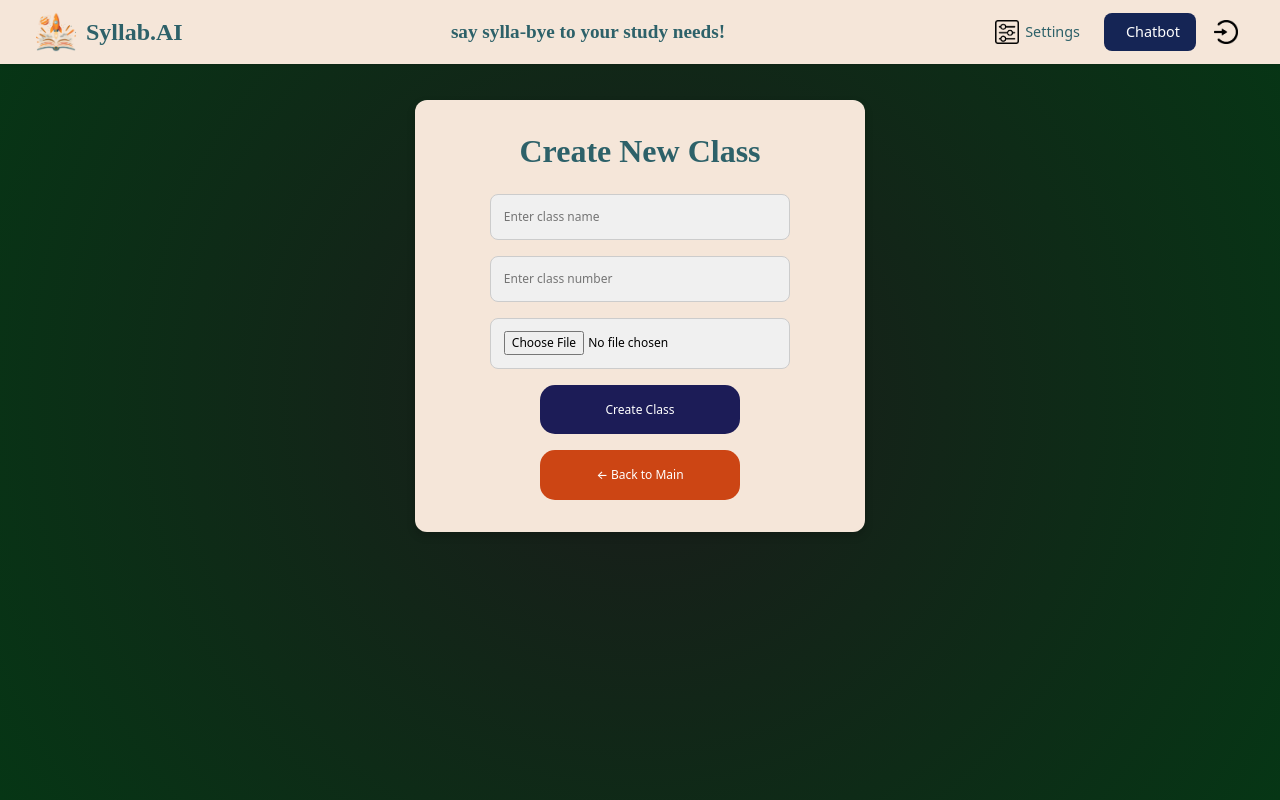
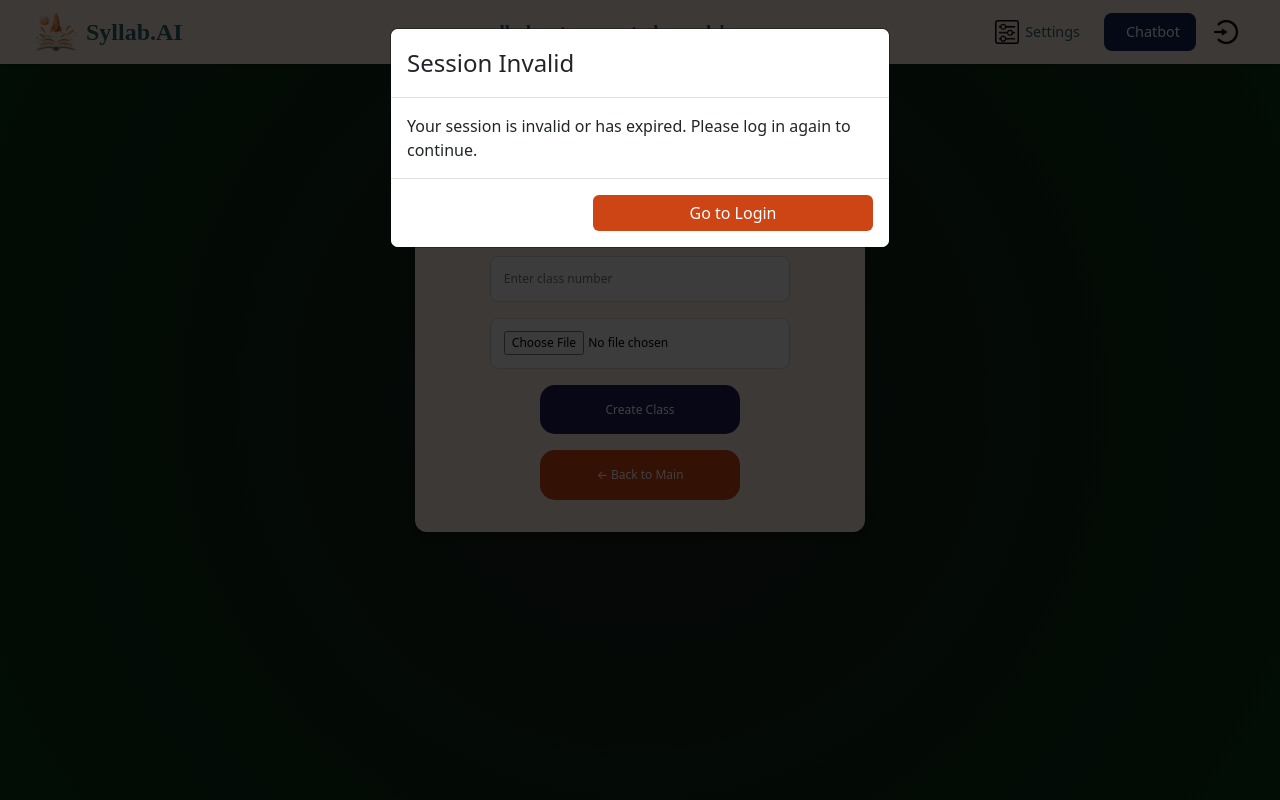
Before and after one commit to akki-g/large_proj, a React (Vite) app in the folder frontend/: page /upload in a window 1280 px wide. Built offline with nearby package versions, Linux system fonts and the light colour scheme; a web font is replaced by a local one.

Commit message:
token validation and redirect

```diff
--- a/frontend/src/App.tsx
+++ b/frontend/src/App.tsx
@@ -3,16 +3,16 @@ import { BrowserRouter as Router, Routes, Route, Navigate } from 'react-router-d
 import LoginPage from './pages/LoginPage';
 import RegisterPage from './pages/RegisterPage';
 import VerifyEmailPage from './pages/VerifyEmailPage';
-import MainPage from './pages/MainPage'; // Assuming you have this page
+import MainPage from './pages/MainPage';
 import ForgotPasswordPage from './pages/ForgotPasswordPage';
 import ResetPasswordPage from './pages/ResetPasswordPage';
 import 'bootstrap/dist/css/bootstrap.min.css';
-import ChatPage from './pages/ChatPage';  // Import the ChatPage component
+import ChatPage from './pages/ChatPage';
 import SyUploadPage from './pages/SyUploadPage';
 import CoursePage from './pages/CoursePage';
 import QuizPage from './pages/QuizPage';
 import UserSettings from './pages/UserSettings';
-
+import ProtectedRoute from '../src/ProtectedRoute';
 
 const App: React.FC = () => {
   return (
@@ -20,22 +20,21 @@ const App: React.FC = () => {
       <Routes>
         {/* Redirect root path to /login */}
         <Route path="/" element={<Navigate to="/login" replace />} />
-        {/* Login Route */}
+
+        {/* Public routes - no token required */}
         <Route path="/login" element={<LoginPage />} />
-        {/* Register Route */}
         <Route path="/register" element={<RegisterPage />} />
-        {/* Verify Email Route */}
         <Route path="/verify-email" element={<VerifyEmailPage />} />
         <Route path="/forgot-password" element={<ForgotPasswordPage />} />
         <Route path="/reset-password" element={<ResetPasswordPage />} />
-        {/* Main Page Route */}
-        <Route path="/main" element={<MainPage />} /> {}
-        <Route path="/chat" element={<ChatPage />} /> {}
-        <Route path="/upload" element={<SyUploadPage />} />
-        <Route path="/course/:classID" element={<CoursePage />} />
-        <Route path="/course/:classID/:chapterID" element={<QuizPage />} />
-        <Route path="/settings" element={<UserSettings />} />
 
+        {/* Protected routes - token required */}
+        <Route path="/main" element={<ProtectedRoute><MainPage /></ProtectedRoute>} />
+        <Route path="/chat" element={<ProtectedRoute><ChatPage /></ProtectedRoute>} />
+        <Route path="/upload" element={<ProtectedRoute><SyUploadPage /></ProtectedRoute>} />
+        <Route path="/course/:classID" element={<ProtectedRoute><CoursePage /></ProtectedRoute>} />
+        <Route path="/course/:classID/:chapterID" element={<ProtectedRoute><QuizPage /></ProtectedRoute>} />
+        <Route path="/settings" element={<ProtectedRoute><UserSettings /></ProtectedRoute>} />
       </Routes>
     </Router>
   );
--- /dev/null
+++ b/frontend/src/ProtectedRoute.tsx
@@ -0,0 +1,52 @@
+import React, { useState, useEffect } from 'react';
+import { Navigate } from 'react-router-dom';
+import { Modal, Button } from 'react-bootstrap';
+
+interface ProtectedRouteProps {
+  children: React.ReactNode;
+}
+
+const ProtectedRoute: React.FC<ProtectedRouteProps> = ({ children }) => {
+  const [showModal, setShowModal] = useState<boolean>(false);
+  const [redirectToLogin, setRedirectToLogin] = useState<boolean>(false);
+
+  useEffect(() => {
+    // Check if token exists
+    const token = localStorage.getItem('token');
+    if (!token) {
+      setShowModal(true);
+    }
+  }, []);
+
+  const handleLogin = () => {
+    localStorage.removeItem('token'); // Clear any potential invalid token
+    setShowModal(false);
+    setRedirectToLogin(true);
+  };
+
+  if (redirectToLogin) {
+    return <Navigate to="/login" />;
+  }
+
+  return (
+    <>
+      {children}
+
+      <Modal show={showModal} backdrop="static" keyboard={false}>
+        <Modal.Header>
+          <Modal.Title>Session Invalid</Modal.Title>
+        </Modal.Header>
+        <Modal.Body>
+          Your session is invalid or has expired. Please log in again to continue.
+        </Modal.Body>
+        <Modal.Footer>
+          <Button variant="primary" onClick={handleLogin}>
+            Go to Login
+          </Button>
+        </Modal.Footer>
+      </Modal>
+    </>
+  );
+};
+
+export default ProtectedRoute;
--- a/frontend/src/pages/NavBar.tsx
+++ b/frontend/src/pages/NavBar.tsx
@@ -2,6 +2,7 @@ import React, { useState, useEffect } from 'react';
 import { useNavigate, useLocation } from 'react-router-dom';
 import { Container, Modal, Button } from 'react-bootstrap';
 import './NavBar.css'; // Import the custom CSS file
+import SessionValidator from './SessionValidator'; // Import the SessionValidator
 
 const logo = "/logo.webp";
 const logoutIcon = "/logoutButton.png";
@@ -41,6 +42,9 @@ const NavBar: React.FC = () => {
 
   return (
     <div className="navbar-root">
+      {/* Include SessionValidator to check token validity */}
+      <SessionValidator />
+
       <nav className="navbar-custom" aria-label="Main navigation">
         <Container fluid className="navbar-container">
           {/* Left Side: Logo and App Name with home link */}
--- /dev/null
+++ b/frontend/src/pages/SessionValidator.tsx
@@ -0,0 +1,50 @@
+import React, { useState, useEffect } from 'react';
+import { Modal, Button } from 'react-bootstrap';
+import { useNavigate } from 'react-router-dom';
+
+const SessionValidator: React.FC = () => {
+  const [showModal, setShowModal] = useState<boolean>(false);
+  const navigate = useNavigate();
+
+  useEffect(() => {
+    // Check if token exists
+    const checkToken = () => {
+      const token = localStorage.getItem('token');
+      if (!token) {
+        setShowModal(true);
+      }
+    };
+
+    // Check token immediately
+    checkToken();
+
+    // Set up interval to check token periodically
+    const intervalId = setInterval(checkToken, 5 * 60 * 1000); // Check every 5 minutes
+
+    // Clean up interval on component unmount
+    return () => clearInterval(intervalId);
+  }, []);
+
+  const handleLogin = () => {
+    localStorage.removeItem('token'); // Clear any invalid token
+    navigate('/login');
+  };
+
+  return (
+    <Modal show={showModal} backdrop="static" keyboard={false}>
+      <Modal.Header>
+        <Modal.Title>Session Invalid</Modal.Title>
+      </Modal.Header>
+      <Modal.Body>
+        Your session is invalid or has expired. Please log in again to continue.
+      </Modal.Body>
+      <Modal.Footer>
+        <Button variant="primary" onClick={handleLogin}>
+          Go to Login
+        </Button>
+      </Modal.Footer>
+    </Modal>
+  );
+};
+
+export default SessionValidator;
```
Lines whose indentation alone changed are shown as unchanged.
